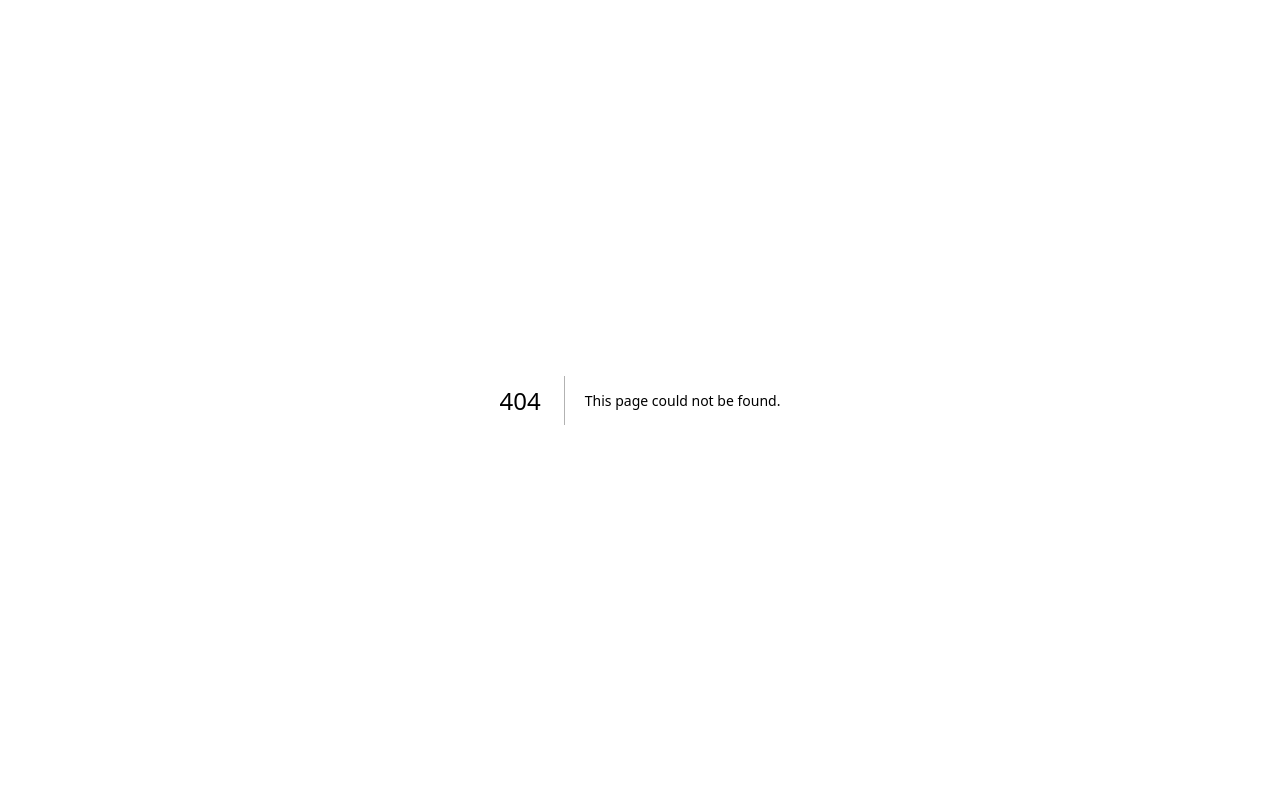
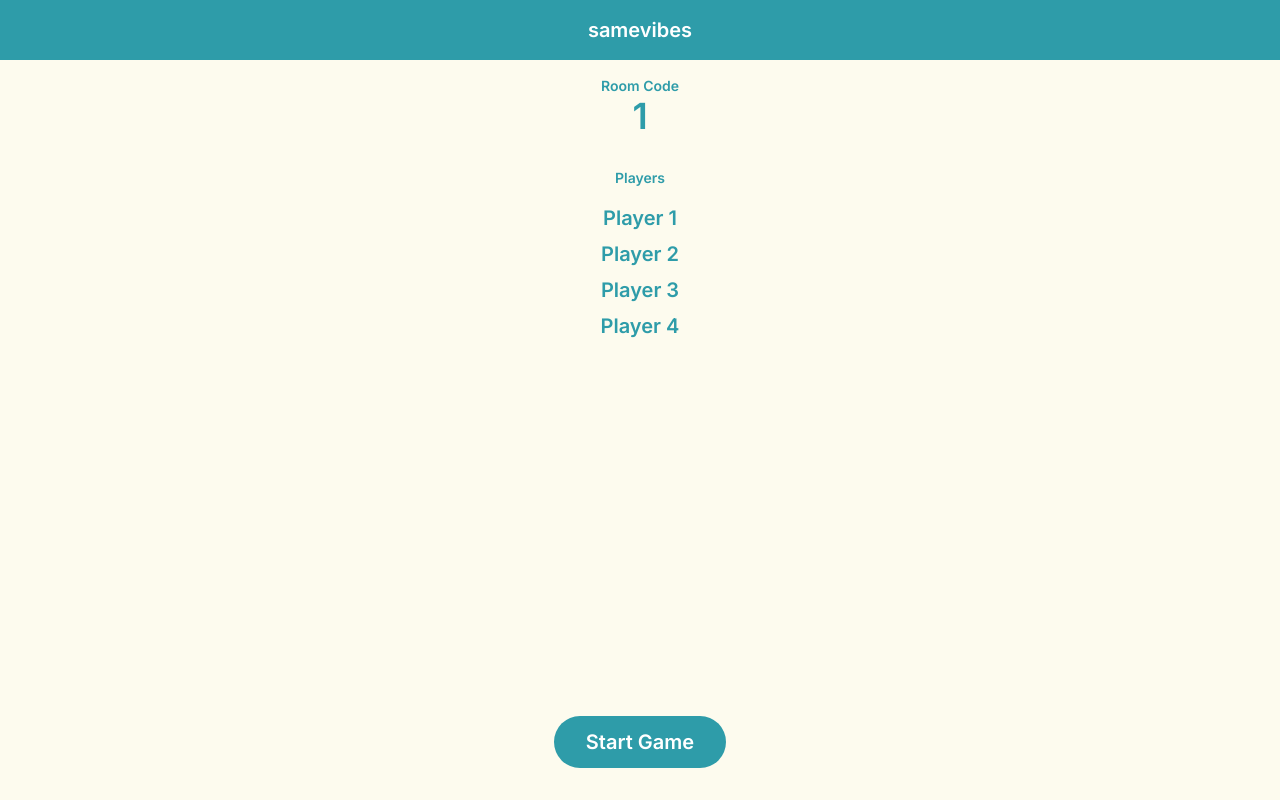
Before and after one commit to sciffany/samevibes, a Next.js app: page /1 in a window 1280 px wide. Before the commit this address had no page. Built offline with nearby package versions, Linux system fonts and the light colour scheme.

Commit message:
Avatar choice

```diff
--- a/next.config.mjs
+++ b/next.config.mjs
@@ -2,6 +2,17 @@
 
 const nextConfig = {
   /* config options here */
+  images: {
+    remotePatterns: [
+      {
+        protocol: "https",
+        hostname: "api.dicebear.com",
+      },
+    ],
+    dangerouslyAllowSVG: true,
+    contentDispositionType: "attachment",
+    contentSecurityPolicy: "default-src 'self'; script-src 'none'; sandbox;",
+  },
 };
 
 export default nextConfig;
--- /dev/null
+++ b/src/app/[room]/page.tsx
@@ -0,0 +1,42 @@
+"use client";
+import { useParams, useRouter } from "next/navigation";
+import Image from "next/image";
+import { DotLottieReact } from "@lottiefiles/dotlottie-react";
+import { useState } from "react";
+
+export default function GameScreen() {
+  const router = useRouter();
+  const { room } = useParams();
+  return (
+    <div className='min-h-screen bg-[#fdfbee] text-[#0d2c40] font-sans flex flex-col'>
+      <header className='bg-[#2e9ca9] text-white text-center py-4 text-xl font-semibold'>
+        samevibes
+      </header>
+
+      <div className='flex flex-col justify-between flex-1 p-4'>
+        <div className='flex flex-col items-center justify-center'>
+          <p className='text-sm text-[#2e9ca9] font-semibold'>Room Code</p>
+          <p className='text-4xl text-[#2e9ca9] font-semibold'>{room}</p>
+          <div className='flex flex-col items-center justify-center p-4 mt-4'>
+            <p className='text-sm text-[#2e9ca9] font-semibold'>Players</p>
+            <div className='flex flex-col items-center justify-center p-4 gap-2'>
+              <p className='text-xl text-[#2e9ca9] font-semibold'>Player 1</p>
+              <p className='text-xl text-[#2e9ca9] font-semibold'>Player 2</p>
+              <p className='text-xl text-[#2e9ca9] font-semibold'>Player 3</p>
+              <p className='text-xl text-[#2e9ca9] font-semibold'>Player 4</p>
+            </div>
+          </div>
+        </div>
+
+        <div className='flex flex-col items-center justify-center p-4'>
+          <button
+            onClick={() => router.push("/game")}
+            className='bg-[#2e9ca9] text-white px-8 py-3 rounded-full text-xl font-semibold hover:bg-[#25808a] transition-colors'
+          >
+            Start Game
+          </button>
+        </div>
+      </div>
+    </div>
+  );
+}
--- a/src/app/host/page.tsx
+++ b/src/app/host/page.tsx
@@ -1,65 +1,67 @@
 "use client";
 import { useRouter } from "next/navigation";
 import Image from "next/image";
-import { DotLottieReact } from "@lottiefiles/dotlottie-react";
 import { useState } from "react";
+
+const generateRandomSeed = () => {
+  const characters = "ABCDEFGHIJKLMNOPQRSTUVWXYZabcdefghijklmnopqrstuvwxyz";
+  const newSeed = Array.from({ length: 4 }, () =>
+    characters.charAt(Math.floor(Math.random() * characters.length))
+  ).join("");
+  console.log(newSeed);
+  return newSeed;
+};
 
 export default function GameScreen() {
   const router = useRouter();
-  const [roomCode, setRoomCode] = useState("");
+  const [seed, setSeed] = useState("Ykbw");
+
   return (
     <div className='min-h-screen bg-[#fdfbee] text-[#0d2c40] font-sans'>
       <header className='bg-[#2e9ca9] text-white text-center py-4 text-xl font-semibold'>
         samevibes
       </header>
 
-      <div className='flex flex-col items-center justify-center p-4'>
-        <DotLottieReact src='logo.lottie' loop autoplay />
+      <div className='flex flex-col items-center justify-center p-4 mt-24'>
+        <div className='flex items-center gap-4 flex-col'>
+          <Image
+            className='rounded-2xl shadow-lg'
+            src={`https://api.dicebear.com/9.x/fun-emoji/svg?seed=${seed}`}
+            alt='logo'
+            width={100}
+            height={100}
+          />
+          <button
+            onClick={() => setSeed(generateRandomSeed())}
+            className='bg-[#2e9ca9] text-white px-4 py-2 rounded-full text-sm font-semibold hover:bg-[#25808a] transition-colors'
+          >
+            Randomize
+          </button>
         </div>
-
+      </div>
       <div className='flex flex-col items-center justify-center px-4'>
         <input
           type='text'
           placeholder='your name'
-          className='w-full p-3 border border-gray-300 rounded-md placeholder:text-gray-400'
+          className='w-full p-3 border border-gray-300 rounded-md placeholder:text-gray-400 lowercase text-center'
         />
       </div>
 
-      {!roomCode && (
       <div className='flex flex-col items-center justify-center p-4'>
         <button
           onClick={() => {
-              // generate 4 capital letters without symbols
-              const code = Math.random()
-                .toString(36)
-                .toUpperCase()
-                .replace(/[^A-Z]/g, "")
-                .substring(2, 6);
-              setRoomCode(code);
+            // generate 4 consonants letters without symbols
+            const consonants = "BCDFGHJKLMNPQRSTVWXYZ";
+            const code = Array.from({ length: 4 }, () =>
+              consonants.charAt(Math.floor(Math.random() * consonants.length))
+            ).join("");
+            router.push(`/${code}`);
           }}
           className='bg-[#2e9ca9] text-white px-8 py-3 rounded-full text-xl font-semibold hover:bg-[#25808a] transition-colors'
         >
           Create Room
         </button>
       </div>
-      )}
-
-      {roomCode && (
-        <>
-          <div className='flex flex-col items-center justify-center p-4'>
-            <p className='text-xl text-gray-500'>Room Code: {roomCode}</p>
-          </div>
-
-          <div className='flex flex-col items-center justify-center p-4'>
-            <button
-              onClick={() => router.push("/game")}
-              className='bg-[#2e9ca9] text-white px-8 py-3 rounded-full text-xl font-semibold hover:bg-[#25808a] transition-colors'
-            >
-              Start Game
-            </button>
-          </div>
-        </>
-      )}
     </div>
   );
 }
```
Lines whose indentation alone changed are shown as unchanged.
